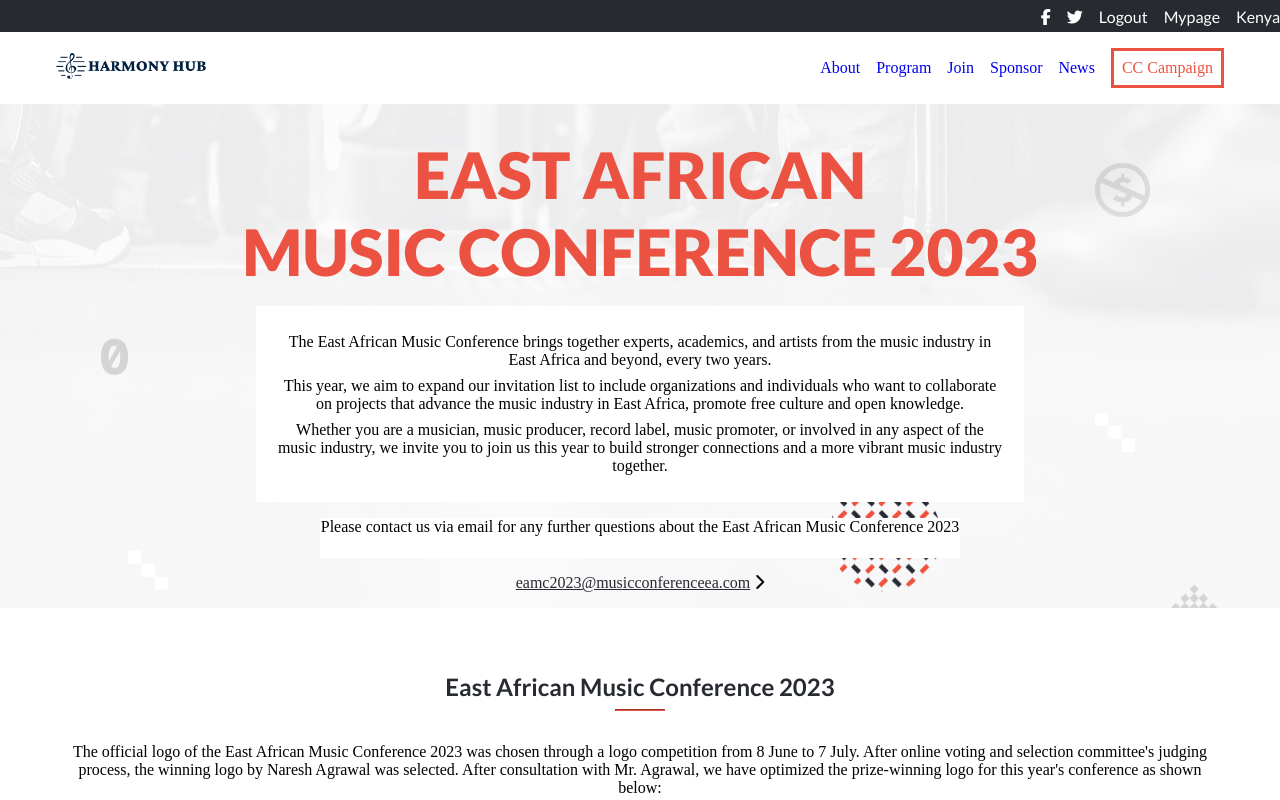
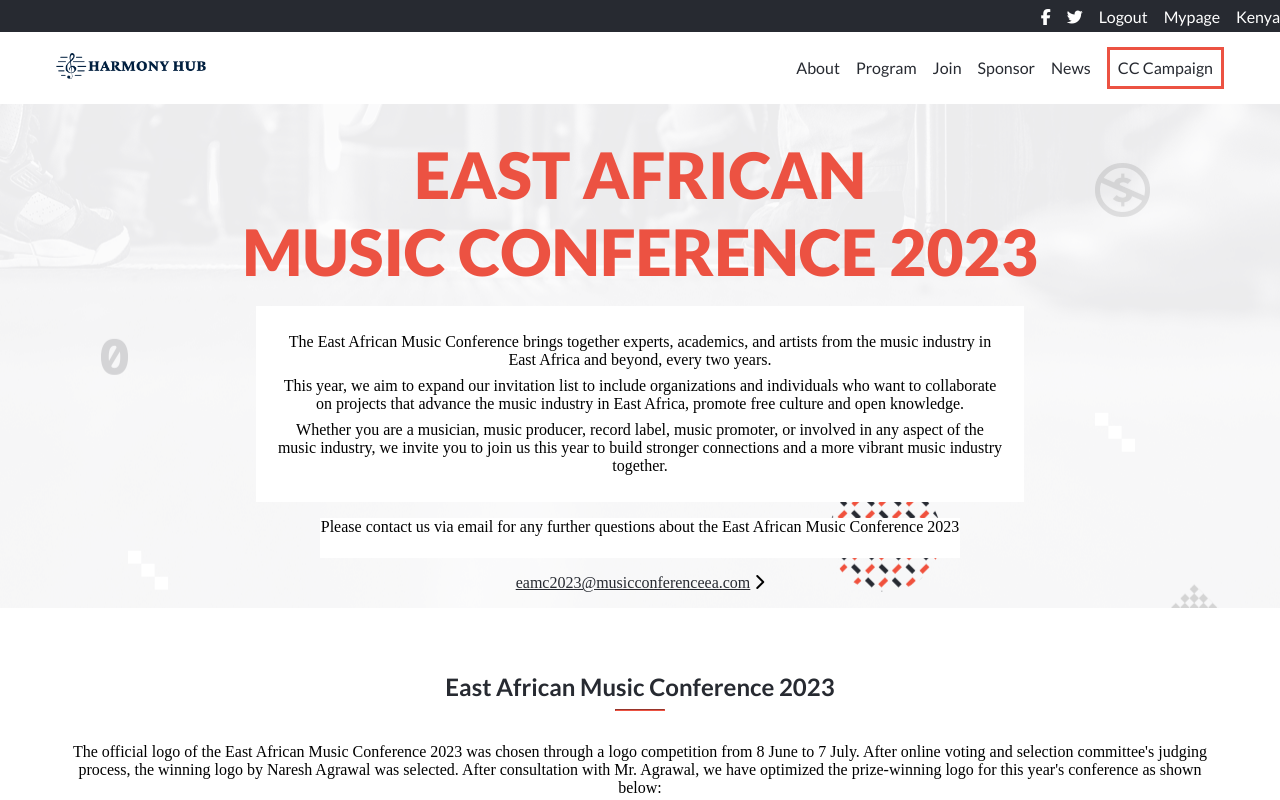
Before and after one commit to prg-04/Music_Conference, a website: page about.html in a window 1280 px wide. Shown: the top 800 px of the page. Drawn offline with Linux system fonts and the light colour scheme.

Commit message:
Modify About navlinks

```diff
--- a/about.html
+++ b/about.html
@@ -23,12 +23,12 @@
       /></a>
       <nav id="navlinks">
         <ul class="navlinks">
-          <li class="link"><a href="about.html">About</a></li>
-          <li class="link"><a href="/">Program</a></li>
-          <li class="link"><a href="/">Join</a></li>
-          <li class="link"><a href="/">Sponsor</a></li>
-          <li class="link"><a href="/">News</a></li>
-          <li class="link"><a href="/">CC Campaign</a></li>
+          <li class="link"><a class="page" href="about.html">About</a></li>
+          <li class="link"><a class="page" href="/">Program</a></li>
+          <li class="link"><a class="page" href="/">Join</a></li>
+          <li class="link"><a class="page" href="/">Sponsor</a></li>
+          <li class="link"><a class="page" href="/">News</a></li>
+          <li class="link"><a class="page" href="/">CC Campaign</a></li>
         </ul>
       </nav>
       <div class="toggle">
```
Also changed, not shown: README.md.
